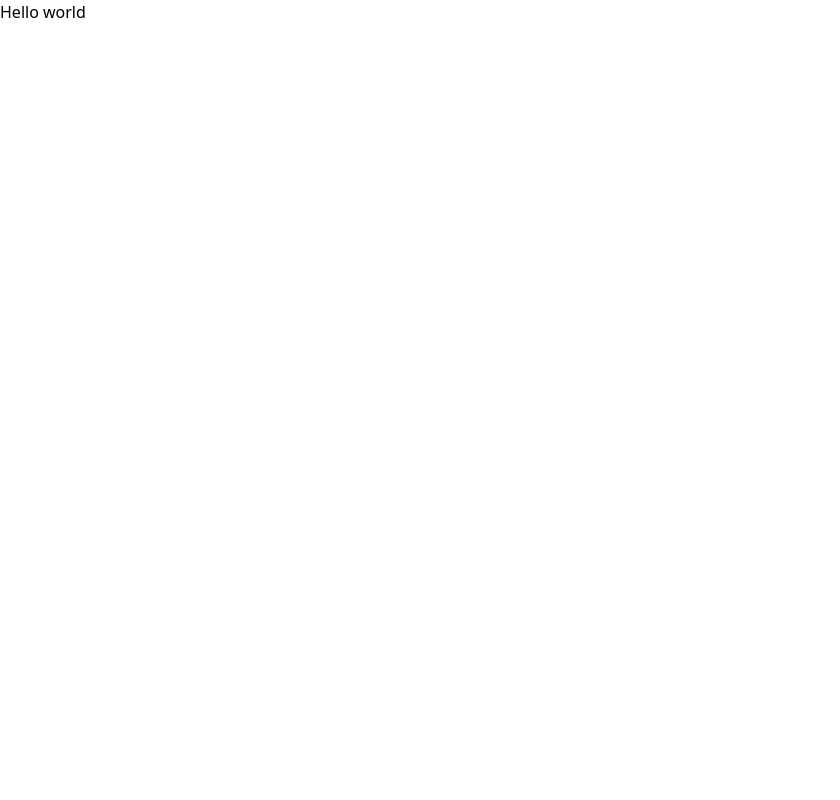
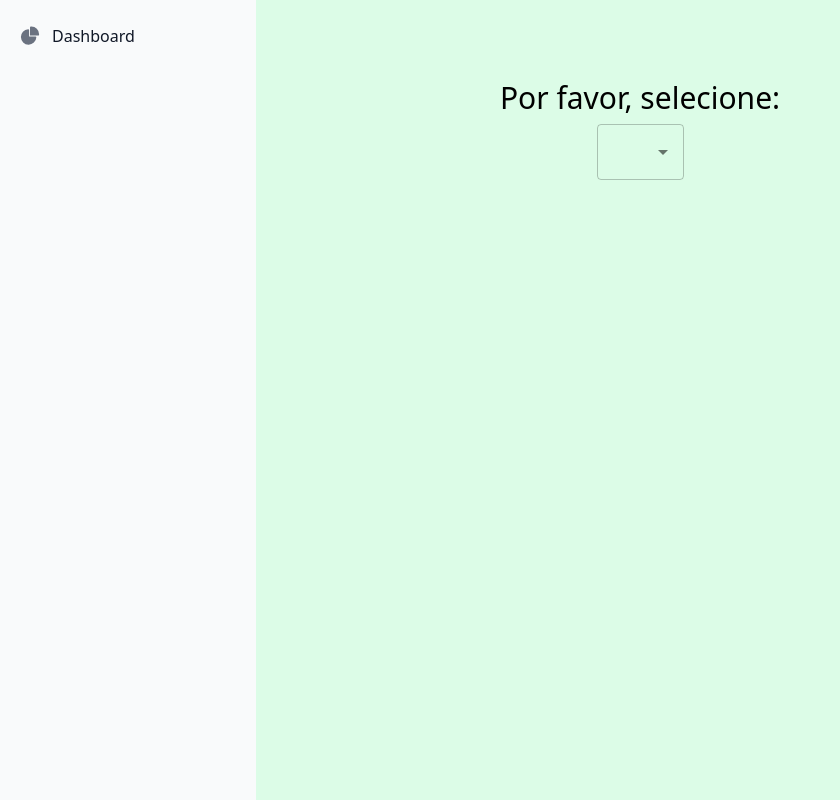
Before and after one commit to oliveirahenriquedev/financeview-frontoffice, a React (Create React App) app: page /chartspage in a window 1280 px wide. Shown: the whole page, without its empty margins (0-840 px from the left). Built offline with nearby package versions, Linux system fonts and the light colour scheme.

Commit message:
wip adding packages, adjusting chartspage

```diff
--- a/package.json
+++ b/package.json
@@ -3,6 +3,9 @@
   "version": "0.1.0",
   "private": true,
   "dependencies": {
+    "@emotion/react": "^11.11.4",
+    "@emotion/styled": "^11.11.5",
+    "@mui/material": "^5.16.4",
     "@mui/x-charts": "^7.10.0",
     "@testing-library/jest-dom": "^5.17.0",
     "@testing-library/react": "^13.4.0",
--- /dev/null
+++ b/src/Routes.tsx
@@ -0,0 +1,22 @@
+import React from "react";
+import {
+  BrowserRouter as Router,
+  Route,
+  Routes,
+  useNavigate,
+} from "react-router-dom";
+import { Chartspage } from "./components/Chartspage";
+import { App } from "./App";
+
+export function DOMRoutes() {
+  return (
+    <Router>
+      <Routes>
+        <Route path="/" element={<App />} />
+        <Route path="/chartspage" element={<Chartspage />} />
+      </Routes>
+    </Router>
+  );
+}
+
+export default DOMRoutes;
--- a/src/components/Chartspage.tsx
+++ b/src/components/Chartspage.tsx
@@ -1,5 +1,28 @@
-import React from "react";
+import React, { useEffect, useState } from "react";
+import { Sidebar } from "./Sidebar.tsx";
+import { CommonText } from "./CommonText.tsx";
+import { Autocomplete, TextField } from "@mui/material";
 
 export function Chartspage() {
-  return <p>Hello world</p>;
+  const [selectedTicker, setSelectedTicker] = useState<string>();
+
+  useEffect(() => {
+    console.log("mudou >> ", selectedTicker);
+  }, [selectedTicker]);
+  return (
+    <>
+      <Sidebar />
+      <div className="bg-green-100 h-screen w-screen flex flex-col items-center">
+        <CommonText
+          text={"Por favor, selecione: "}
+          style={{ marginTop: "80px" }}
+        />
+        <Autocomplete
+          options={["test"]}
+          onChange={(e, newValue) => setSelectedTicker(newValue || "")}
+          renderInput={(params) => <TextField {...params} />}
+        />
+      </div>
+    </>
+  );
 }
--- /dev/null
+++ b/src/components/CommonText.tsx
@@ -0,0 +1,17 @@
+import React from "react";
+
+type CommonTextProps = {
+  text: string;
+  style?: React.CSSProperties;
+};
+
+export function CommonText({ text, style }: CommonTextProps) {
+  return (
+    <h1
+      className="text-3xl flex justify-center items-center animate-fade-in mb-2"
+      style={style}
+    >
+      {text}
+    </h1>
+  );
+}
--- a/src/components/Homepage.tsx
+++ /dev/null
@@ -1,20 +0,0 @@
-import React from "react";
-
-export function Homepage() {
-  const handleButtonClick = () => {
-    window.location.href = `https://${"devEnvironment"}/Chartspage.tsx`; // URL da página de exemplo
-  };
-  return (
-    <div className="bg-green-100 h-screen w-screen flex flex-col justify-center items-center">
-      <h1 className="text-3xl flex justify-center items-center animate-fade-in mb-2">
-        Hello world!
-      </h1>
-      <button
-        onClick={handleButtonClick}
-        className="bg-white text-black font-semibold border border-gray-400 rounded shadow hover:bg-gray-100 animate-fade-in delay-150 duration-100 transform hover:scale-125 transition ease-linear px-6 py-2 m-4 inline"
-      >
-        Go to Example Page
-      </button>
-    </div>
-  );
-}
--- /dev/null
+++ b/src/components/Sidebar.tsx
@@ -0,0 +1,34 @@
+import React from "react";
+
+export function Sidebar() {
+  return (
+    <aside
+      id="sidebar-multi-level-sidebar"
+      className="fixed top-0 left-0 z-40 w-64 h-screen transition-transform -translate-x-full sm:translate-x-0"
+      aria-label="Sidebar"
+    >
+      <div className="h-full px-3 py-4 overflow-y-auto bg-gray-50 dark:bg-gray-800">
+        <ul className="space-y-2 font-medium">
+          <li>
+            <a
+              href="#"
+              className="flex items-center p-2 text-gray-900 rounded-lg dark:text-white hover:bg-gray-100 dark:hover:bg-gray-700 group"
+            >
+              <svg
+                className="w-5 h-5 text-gray-500 transition duration-75 dark:text-gray-400 group-hover:text-gray-900 dark:group-hover:text-white"
+                aria-hidden="true"
+                xmlns="http://www.w3.org/2000/svg"
+                fill="currentColor"
+                viewBox="0 0 22 21"
+              >
+                <path d="M16.975 11H10V4.025a1 1 0 0 0-1.066-.998 8.5 8.5 0 1 0 9.039 9.039.999.999 0 0 0-1-1.066h.002Z" />
+                <path d="M12.5 0c-.157 0-.311.01-.565.027A1 1 0 0 0 11 1.02V10h8.975a1 1 0 0 0 1-.935c.013-.188.028-.374.028-.565A8.51 8.51 0 0 0 12.5 0Z" />
+              </svg>
+              <span className="ms-3">Dashboard</span>
+            </a>
+          </li>
+        </ul>
+      </div>
+    </aside>
+  );
+}
--- a/src/components/index.ts
+++ b/src/components/index.ts
@@ -1,2 +1,2 @@
-export * from "./Homepage";
 export * from "./Chartspage";
+export * from "./Sidebar";
```
Also changed, not shown: 1 other file (tests, documents, lock files or other folders).
